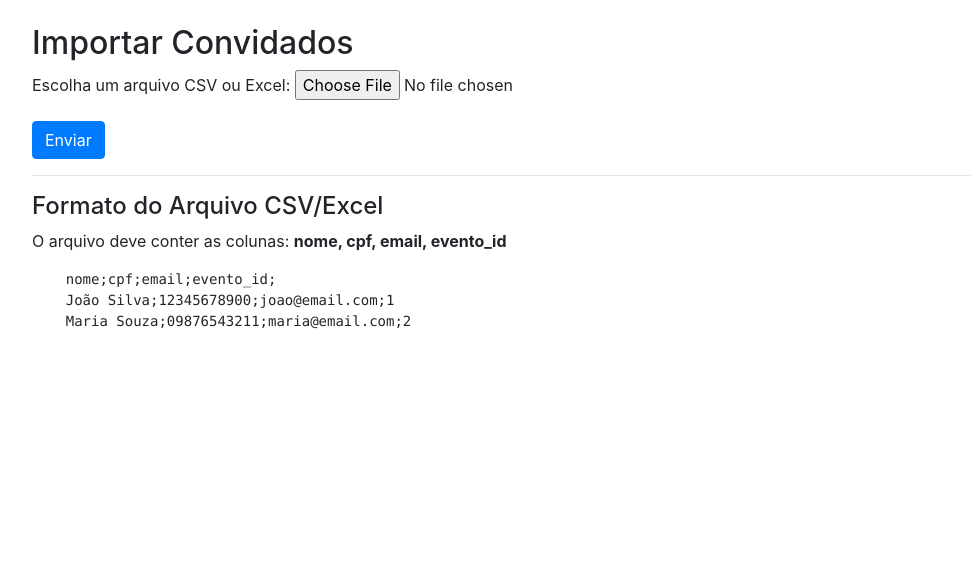
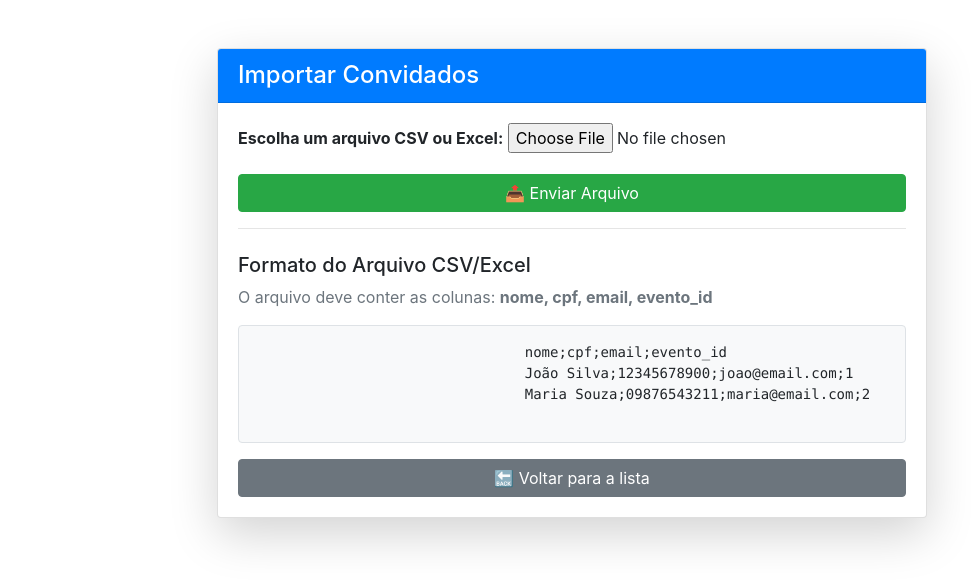
Before and after one commit to douglasinforj/sistema_rspv_presenca_eventos, a Django app: page /importar_convidados/ in a window 1280 px wide. Shown: the part 56-642 px from the top of the page, without its empty margins (68-1039 px from the left). Run offline with Django 5.2, Linux system fonts and the light colour scheme; some libraries are stand-ins or nearby versions.

Commit message:
Melhoria no layout

```diff
--- a/evento/templates/evento/importar_convidados.html
+++ b/evento/templates/evento/importar_convidados.html
@@ -2,8 +2,14 @@
 {% block title %}Importar Convidados{% endblock %}
 
 {% block content %}
-<div class="container mt-4">
-    <h2>Importar Convidados</h2>
+<div class="container">
+    <div class="row justify-content-center">
+        <div class="col-md-8">
+            <div class="card shadow-lg mt-4">
+                <div class="card-header bg-primary text-white">
+                    <h4 class="mb-0">Importar Convidados</h4>
+                </div>
+                <div class="card-body">
 
                     {% if messages %}
                         {% for message in messages %}
@@ -15,20 +21,31 @@
 
                     <form method="post" enctype="multipart/form-data">
                         {% csrf_token %}
-        <div class="mb-3">
-            <label class="form-label">Escolha um arquivo CSV ou Excel:</label>
+                        <div class="form-group">
+                            <label class="form-label"><strong>Escolha um arquivo CSV ou Excel:</strong></label>
                             {{ form.file }}
                         </div>
-        <button type="submit" class="btn btn-primary">Enviar</button>
+                        <button type="submit" class="btn btn-success btn-block mt-3">📤 Enviar Arquivo</button>
                     </form>
 
                     <hr>
-    <h4>Formato do Arquivo CSV/Excel</h4>
-    <p>O arquivo deve conter as colunas: <strong>nome, cpf, email, evento_id</strong></p>
-    <pre>
-    nome;cpf;email;evento_id;
+
+                    <h5 class="mt-4">Formato do Arquivo CSV/Excel</h5>
+                    <p class="text-muted">O arquivo deve conter as colunas: <strong>nome, cpf, email, evento_id</strong></p>
+
+                    <div class="bg-light p-3 rounded border">
+                        <pre class="mb-0">
+                                nome;cpf;email;evento_id
                                 João Silva;12345678900;joao@email.com;1
                                 Maria Souza;09876543211;maria@email.com;2
                         </pre>
                     </div>
+
+                    <a href="{% url 'lista_eventos' %}" class="btn btn-secondary btn-block mt-3">🔙 Voltar para a lista</a>
+
+                </div>
+            </div>
+        </div>
+    </div>
+</div>
 {% endblock %}
```
Lines whose indentation alone changed are shown as unchanged.
